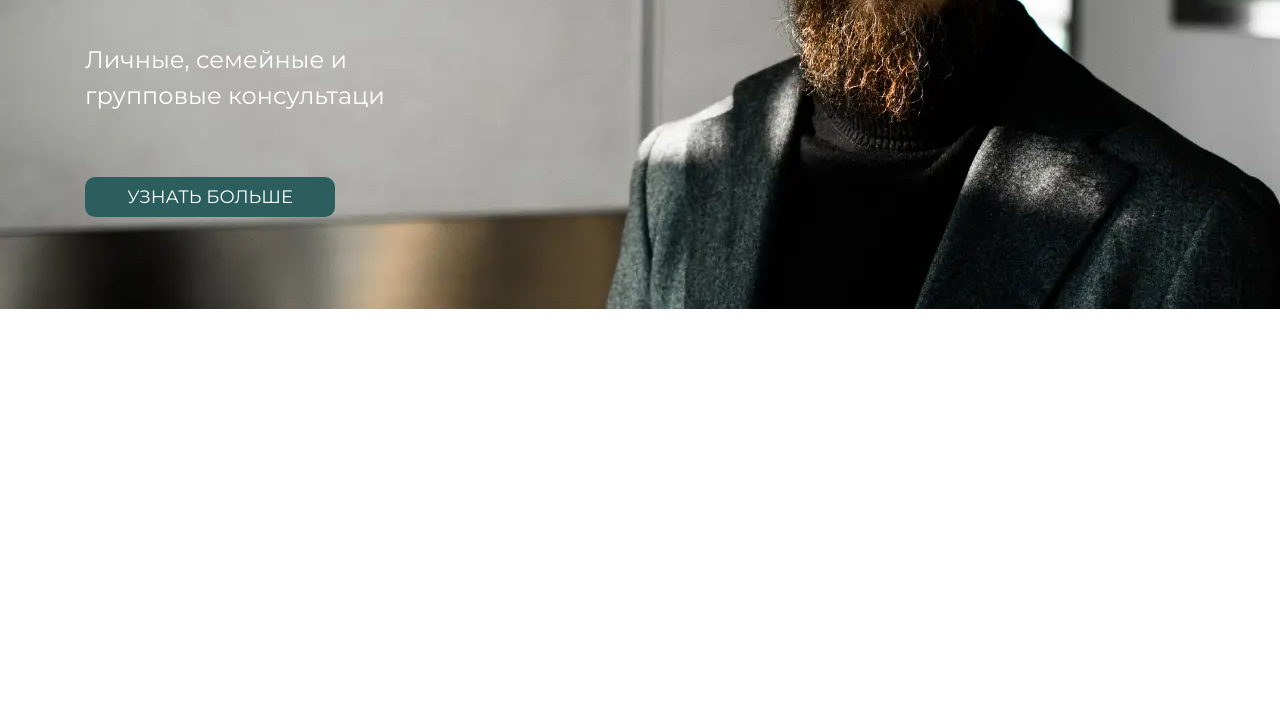
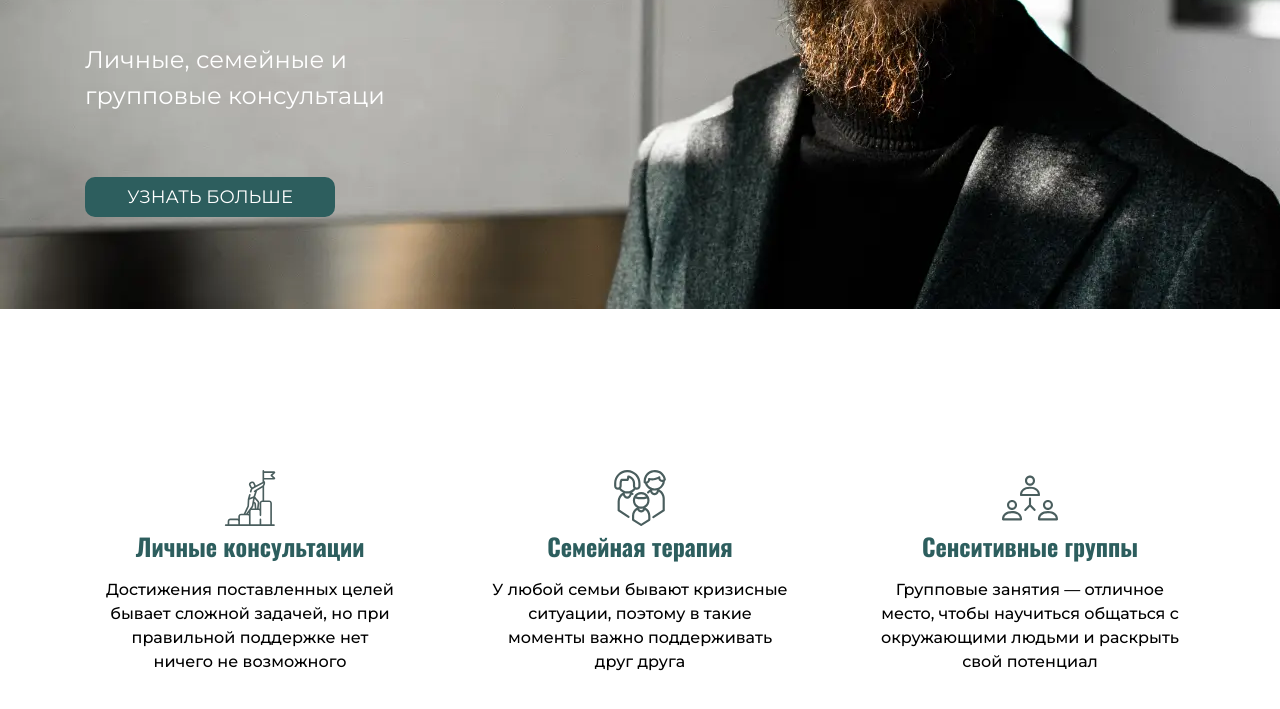
Before and after one commit to ratundo/psyco_site, a plain HTML site: page index.html in a window 1280 px wide. Shown: the part 459-1168 px from the top of the page. Before the commit the page ends 869 px from the top, so only its background shows below. Drawn offline with Linux system fonts and the light colour scheme.

Commit message:
added services

```diff
--- a/index.html
+++ b/index.html
@@ -37,5 +37,34 @@
       <h2>Личные, семейные и групповые консультаци</h2>
       <button>УЗНАТЬ БОЛЬШЕ</button>
     </section>
+
+    <section class="services center">
+      <section class="services__item">
+        <img src="./static/img/goal.svg" alt="" />
+        <h3>Личные консультации</h3>
+        <p>
+          Достижения поставленных целей бывает сложной задачей, но при
+          правильной поддержке нет ничего не возможного
+        </p>
+      </section>
+
+      <section class="services__item">
+        <img src="./static/img/family-room.svg" alt="" />
+        <h3>Семейная терапия</h3>
+        <p>
+          У любой семьи бывают кризисные ситуации, поэтому в такие моменты важно
+          поддерживать друг друга
+        </p>
+      </section>
+
+      <section class="services__item">
+        <img src="./static/img/network.svg" alt="" />
+        <h3>Сенситивные группы</h3>
+        <p>
+          Групповые занятия — отличное место, чтобы научиться общаться с
+          окружающими людьми и раскрыть свой потенциал
+        </p>
+      </section>
+    </section>
   </body>
 </html>
--- a/sass/_global.scss
+++ b/sass/_global.scss
@@ -1,5 +1,7 @@
 body {
     max-width: 1440px;
+    margin: 0;
+    padding: 0;
 
     h1, h2, h3, h4, h5, h6 {
         font-family: Oswald;
--- a/sass/_offer.scss
+++ b/sass/_offer.scss
@@ -11,6 +11,7 @@
         top: 0;
         left: 0;
         z-index: -1;
+        margin: 0;
     }
 
     & h1 {
--- /dev/null
+++ b/sass/_services.scss
@@ -0,0 +1,37 @@
+.services {
+    display: flex;
+    justify-content: center;
+    gap: 90px;
+    padding-top: 60px;
+    margin-bottom: 30px;
+
+    &__item {
+        text-align: center;
+        max-width: 300px;
+
+        & img {
+            width: 56px;
+            height: 56px;
+            color: #4A5E5E;
+
+        }
+        & h3 {
+            font-family: Oswald;
+            font-size: 24px;
+            line-height: 32px;
+            letter-spacing: 0em;
+            color: #2D5E5E;
+
+        }
+
+        & p {
+            font-family: Montserrat;
+            font-size: 16px;
+            font-weight: 500;
+            line-height: 24px;
+            letter-spacing: 0em;
+
+
+        }
+    }
+}
--- a/sass/style.scss
+++ b/sass/style.scss
@@ -3,3 +3,4 @@
 @import "global";
 @import "header";
 @import "offer";
+@import "services";
```
Also changed, not shown: css/style.css, static/img/family-room.svg (added), static/img/goal.svg (added), static/img/network.svg (added), 1 other file.
